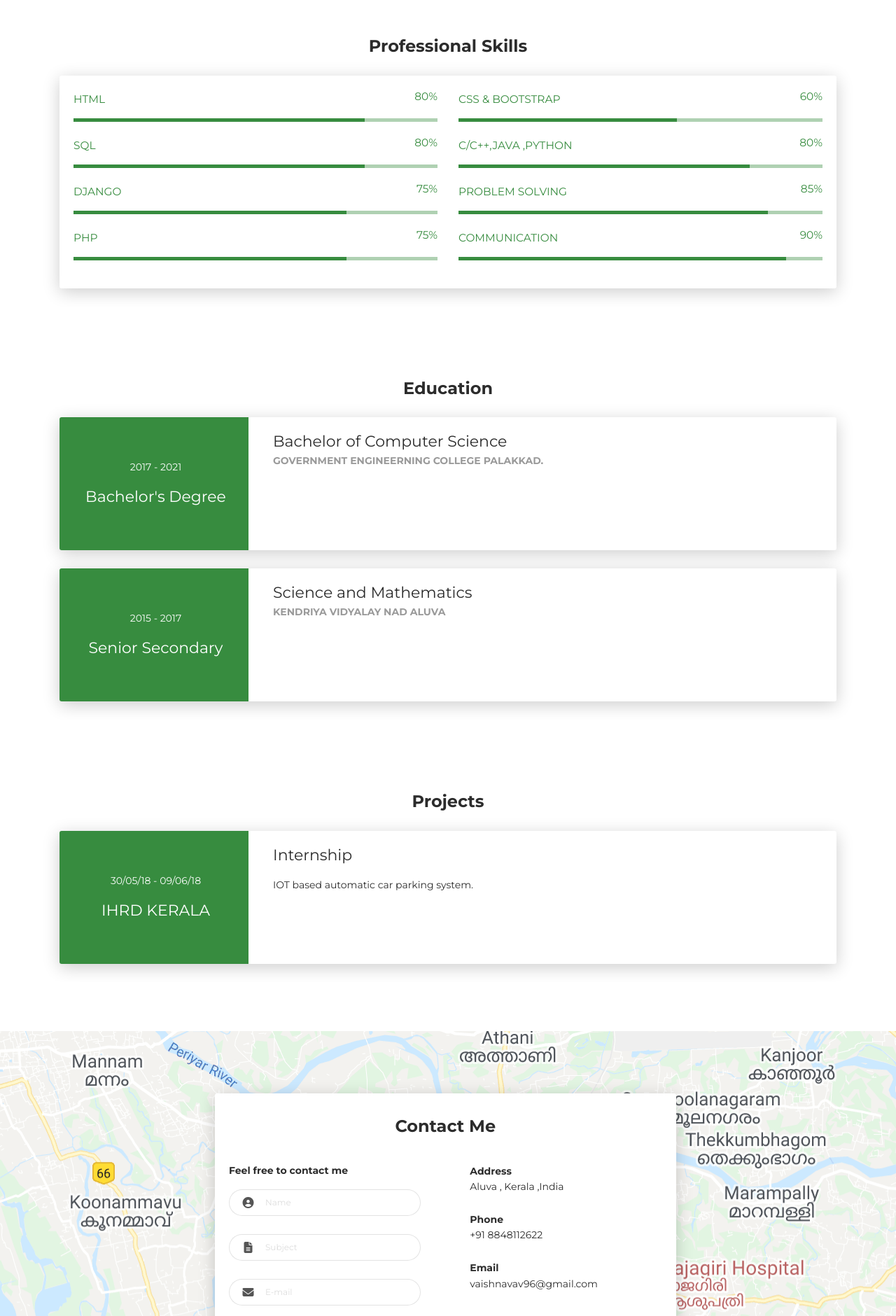
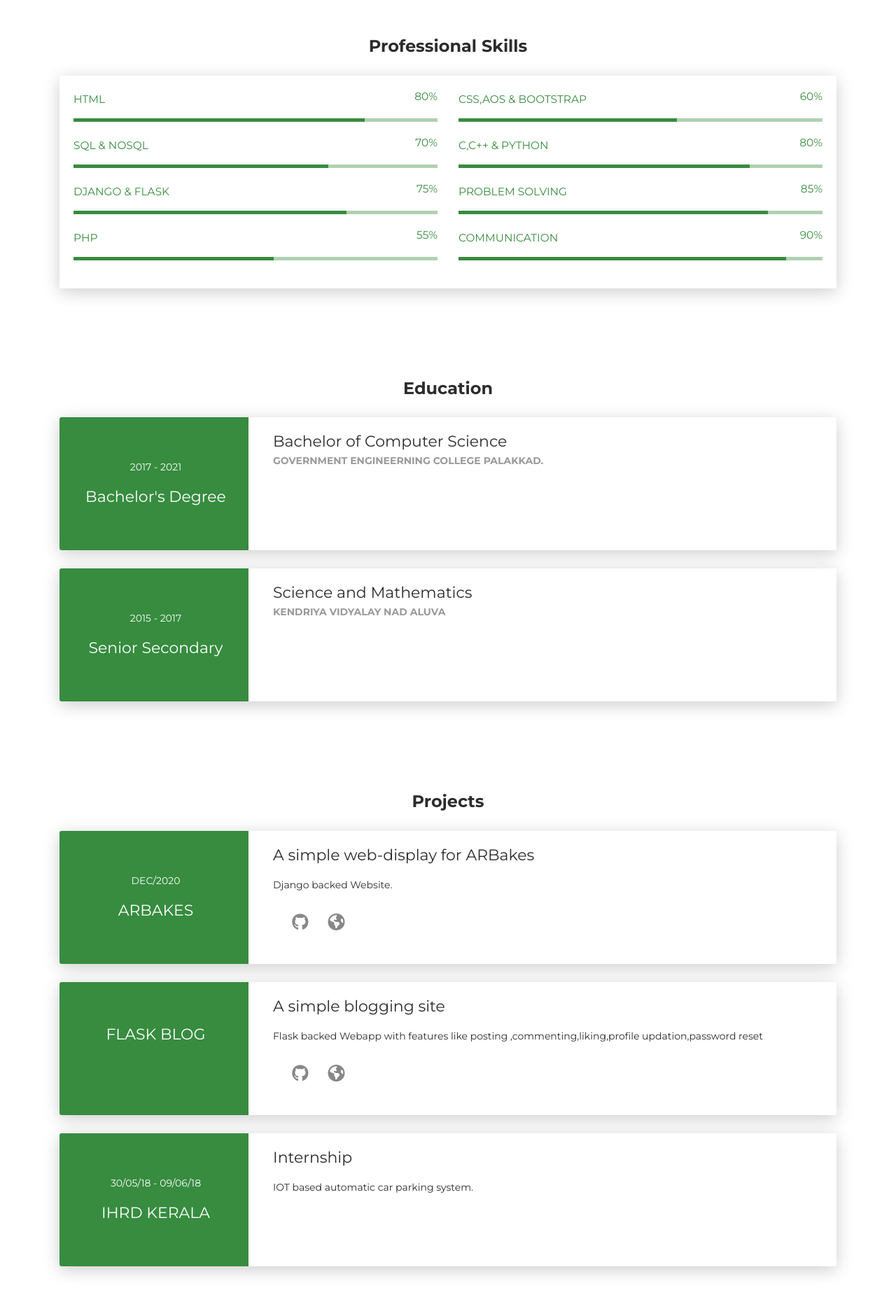
Before and after one commit to vaishnavav99/Vaishnav, a plain HTML site: page index.html in a window 1280 px wide. Shown: the part 920-2800 px from the top of the page at 70% size. Drawn offline with Linux system fonts and the light colour scheme.

Commit message:
++projects

```diff
--- a/index.html
+++ b/index.html
@@ -43,7 +43,7 @@
         <div class="content-center">
           <div class="cc-profile-image"><a href="images/vaishnav.jpeg"><img src="images/vaishnav.jpeg" alt="Image"/></a></div>
           <div class="h2 title">Vaishnav A V</div>
-          <p class="category text-white">Web Developer, Programmer,  Photographer</p><a class="btn btn-primary" href="vaishnav.png" data-aos="zoom-in" data-aos-anchor="data-aos-anchor">RESUME</a>
+          <p class="category text-white">Web Developer, Programmer,  Photographer</p><a class="btn btn-primary" href="vaishnav.pdf" data-aos="zoom-in" data-aos-anchor="data-aos-anchor">RESUME</a>
         </div>
       </div>
       <div class="section">
@@ -70,7 +70,7 @@
             <div class="h4 mt-0 title">Basic Information</div>
             <div class="row mt-3">
               <div class="col-sm-4"><strong class="text-uppercase">Email:</strong></div>
-              <div class="col-sm-8">vaishnavav96@gmail.com</div>
+              <div class="col-sm-8">vaishnavav96.com</div>
             </div>
             <div class="row mt-3">
               <div class="col-sm-4"><strong class="text-uppercase">Phone:</strong></div>
@@ -104,7 +104,7 @@
             </div>
           </div>
           <div class="col-md-6">
-            <div class="progress-container progress-primary"><span class="progress-badge">CSS & Bootstrap</span>
+            <div class="progress-container progress-primary"><span class="progress-badge">CSS,AOS & Bootstrap</span>
               <div class="progress">
                 <div class="progress-bar progress-bar-primary" data-aos="progress-full" data-aos-offset="10" data-aos-duration="2000" role="progressbar" aria-valuenow="60" aria-valuemin="0" aria-valuemax="100" style="width: 60%;"></div><span class="progress-value">60%</span>
               </div>
@@ -113,14 +113,14 @@
         </div>
         <div class="row">
           <div class="col-md-6">
-            <div class="progress-container progress-primary"><span class="progress-badge">SQL</span>
+            <div class="progress-container progress-primary"><span class="progress-badge">SQL & NoSQL</span>
               <div class="progress">
-                <div class="progress-bar progress-bar-primary" data-aos="progress-full" data-aos-offset="10" data-aos-duration="2000" role="progressbar" aria-valuenow="60" aria-valuemin="0" aria-valuemax="100" style="width: 80%;"></div><span class="progress-value">80%</span>
+                <div class="progress-bar progress-bar-primary" data-aos="progress-full" data-aos-offset="10" data-aos-duration="2000" role="progressbar" aria-valuenow="60" aria-valuemin="0" aria-valuemax="100" style="width: 70%;"></div><span class="progress-value">70%</span>
               </div>
             </div>
           </div>
           <div class="col-md-6">
-            <div class="progress-container progress-primary"><span class="progress-badge">C/C++,Java ,Python</span>
+            <div class="progress-container progress-primary"><span class="progress-badge">C,C++ & Python</span>
               <div class="progress">
                 <div class="progress-bar progress-bar-primary" data-aos="progress-full" data-aos-offset="10" data-aos-duration="2000" role="progressbar" aria-valuenow="60" aria-valuemin="0" aria-valuemax="100" style="width: 80%;"></div><span class="progress-value">80%</span>
               </div>
@@ -130,7 +130,7 @@
 
         <div class="row">
           <div class="col-md-6">
-            <div class="progress-container progress-primary"><span class="progress-badge">Django</span>
+            <div class="progress-container progress-primary"><span class="progress-badge">Django & Flask</span>
               <div class="progress">
                 <div class="progress-bar progress-bar-primary" data-aos="progress-full" data-aos-offset="10" data-aos-duration="2000" role="progressbar" aria-valuenow="60" aria-valuemin="0" aria-valuemax="100" style="width: 75%;"></div><span class="progress-value">75%</span>
               </div>
@@ -148,7 +148,7 @@
           <div class="col-md-6">
             <div class="progress-container progress-primary"><span class="progress-badge">PHP</span>
               <div class="progress">
-                <div class="progress-bar progress-bar-primary" data-aos="progress-full" data-aos-offset="10" data-aos-duration="2000" role="progressbar" aria-valuenow="60" aria-valuemin="0" aria-valuemax="100" style="width: 75%;"></div><span class="progress-value">75%</span>
+                <div class="progress-bar progress-bar-primary" data-aos="progress-full" data-aos-offset="10" data-aos-duration="2000" role="progressbar" aria-valuenow="60" aria-valuemin="0" aria-valuemax="100" style="width: 55%;"></div><span class="progress-value">55%</span>
               </div>
             </div>
           </div>
@@ -207,6 +207,45 @@
 <div class="section" id="projects">
   <div class="container cc-experience">
     <div class="h4 text-center mb-4 title">Projects</div>
+    <div class="card">
+      <div class="row">
+        <div class="col-md-3 bg-primary" data-aos="fade-right" data-aos-offset="50" data-aos-duration="500">
+          <div class="card-body cc-experience-header">
+            <p>Dec/2020</p>
+            <div class="h5">ARBakes</div>
+          </div>
+        </div>
+        <div class="col-md-9" data-aos="fade-left" data-aos-offset="50" data-aos-duration="500">
+          <div class="card-body">
+            <div class="h5">A simple web-display for ARBakes</div>
+            <p>Django backed Website.</p>
+            <div class="container">
+              <a class="cc-github btn btn-link " href="https://github.com/vaishnavav99/arbakes" target="_blank"><i class="fa fa-github fa-2x " aria-hidden="true"></i></a>
+              <a class="cc-github btn btn-link " href="https://arbakes.pythonanywhere.com/" target="_blank"><i class="fa fa-globe fa-2x " aria-hidden="true"></i></a>
+            </div>
+          </div>
+        </div>
+      </div>
+    </div>
+    <div class="card">
+      <div class="row">
+        <div class="col-md-3 bg-primary" data-aos="fade-right" data-aos-offset="50" data-aos-duration="500">
+          <div class="card-body cc-experience-header">
+            <div class="h5">Flask Blog</div>
+          </div>
+        </div>
+        <div class="col-md-9" data-aos="fade-left" data-aos-offset="50" data-aos-duration="500">
+          <div class="card-body">
+            <div class="h5">A simple blogging site</div>
+            <p>Flask backed Webapp with features like posting ,commenting,liking,profile updation,password reset</p>
+            <div class="container">
+              <a class="cc-github btn btn-link " href="https://github.com/vaishnavav99/flask_blog" target="_blank"><i class="fa fa-github fa-2x " aria-hidden="true"></i></a>
+              <a class="cc-github btn btn-link " href="https://vaishnavav99.pythonanywhere.com/" target="_blank"><i class="fa fa-globe fa-2x " aria-hidden="true"></i></a>
+            </div>
+          </div>
+        </div>
+      </div>
+    </div>
     <div class="card">
       <div class="row">
         <div class="col-md-3 bg-primary" data-aos="fade-right" data-aos-offset="50" data-aos-duration="500">
@@ -298,10 +337,11 @@
 
     <footer class="footer" style="background-color: black;padding-bottom: 5px;padding-top: 5px">
       <div class="container text-center"><a class="cc-github btn btn-link " href="https://github.com/vaishnavav99" target="_blank"><i class="fa fa-github fa-2x " aria-hidden="true"></i></a><a class="cc-linkedin btn btn-link" href="https://www.linkedin.com/in/vaishnav-a-v-6b95b215b/" target="_blank"><i class="fa fa-linkedin fa-2x" aria-hidden="true"></i></a><a class="cc-instagram btn btn-link" href="https://www.instagram.com/vaishnavav99/" target="_blank"><i class="fa fa-instagram fa-2x " aria-hidden="true"></i></a><a class="cc-folder btn btn-link" href="https://www.instagram.com/_znap_shots_/" target="_blank"><i class="fa fa-folder fa-2x " aria-hidden="true"></i></a></div>
-      <div class="text-center text-muted">
+      <!-- <div class="text-center text-muted">
         <p style="font-size: 0.6em;color: white">&copy; vaishnav.<br>Design Resources - <a class="credit" href="https://templateflip.com" target="_blank">TemplateFlip</a></p>
-      </div>
+      </div>  -->
     </footer>
+
     <script src="js/core/jquery.3.2.1.min.js"></script>
     <script src="js/core/popper.min.js"></script>
     <script src="js/core/bootstrap.min.js"></script>
```
